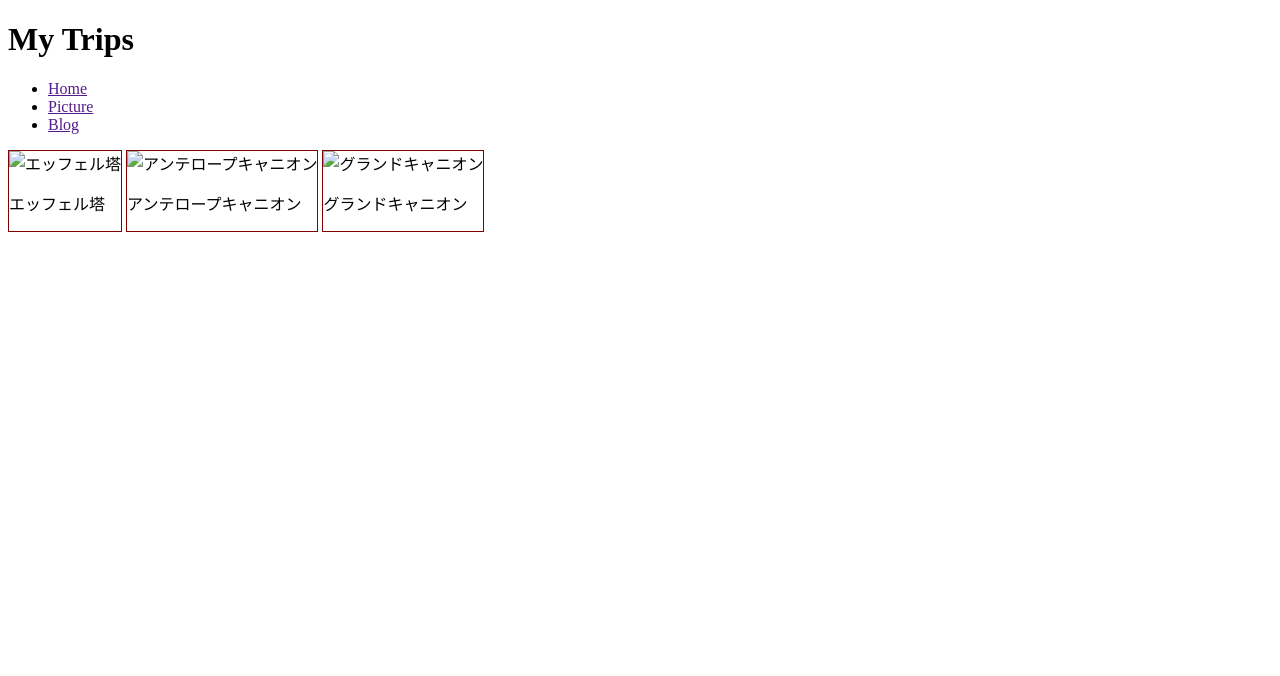
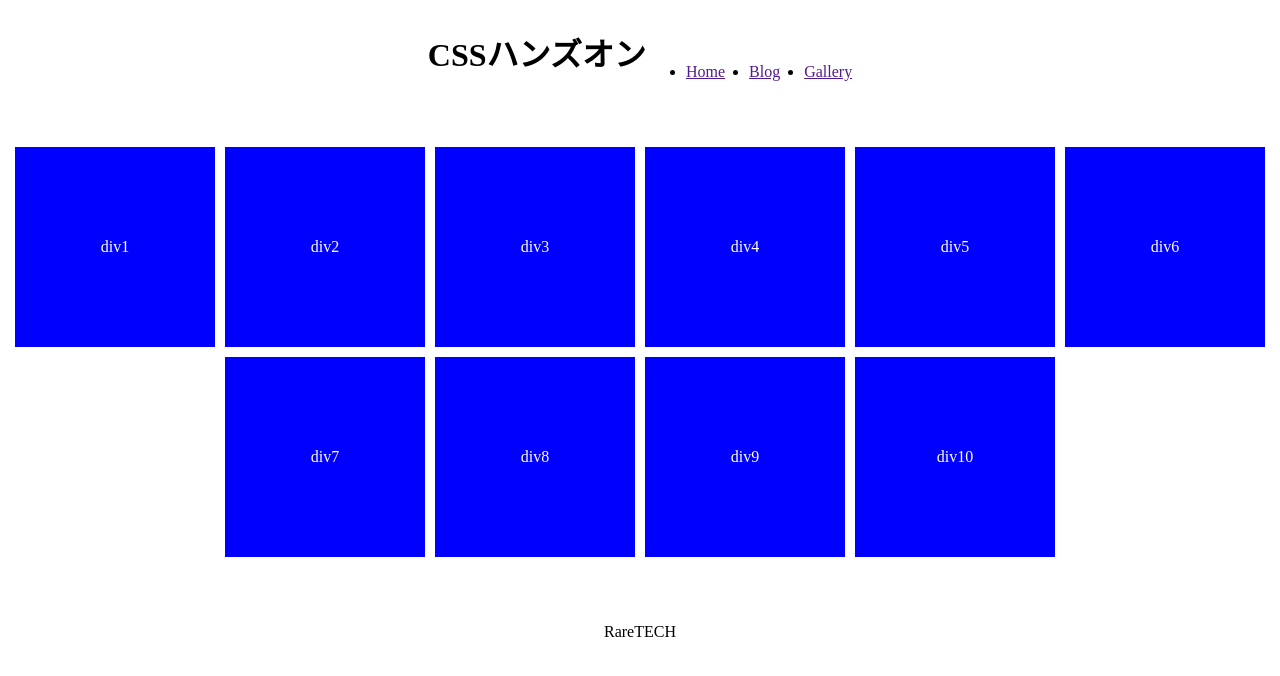
Before and after one commit to pirorintyo/HTML_Test_App, a plain HTML site: page index.html in a window 1280 px wide. Drawn offline with Linux system fonts and the light colour scheme.

Commit message:
Part12 フレックスボックス

```diff
--- a/index.html
+++ b/index.html
@@ -7,26 +7,27 @@
 </head>
 <body>
   <header>
-    <h1>My Trips</h1>
+    <h1>CSSハンズオン</h1>
     <ul>
       <li><a href="">Home</a></li>
-      <li><a href="">Picture</a></li>
       <li><a href="">Blog</a></li>
+      <li><a href="">Gallery</a></li>
     </ul>
   </header>
   <main>
-    <div>
-      <img src="img/eiffel.jpg" alt="エッフェル塔">
-      <p>エッフェル塔</p>
-    </div>
-    <div>
-      <img src="img/antelope.jpg" alt="アンテロープキャニオン">
-      <p>アンテロープキャニオン</p>
-    </div>
-    <div>
-      <img src="img/grand.jpg" alt="グランドキャニオン">
-      <p>グランドキャニオン</p>
-    </div>
+    <div>div1</div>
+    <div>div2</div>
+    <div>div3</div>
+    <div>div4</div>
+    <div>div5</div>
+    <div>div6</div>
+    <div>div7</div>
+    <div>div8</div>
+    <div>div9</div>
+    <div>div10</div>
   </main>
+  <footer>
+    <p>RareTECH</p>
+  </footer>
 </body>
 </html>
--- a/styles.css
+++ b/styles.css
@@ -1,12 +1,37 @@
-img{
-	width:300px;
-	height:300px;
+body{
+	display:flex;
+	flex-direction:column;
+	align-items:center;
+	gap:50px;
+}
+
+header{
+	display:flex;
+	flex-direction:row;
+	justify-content:space-between;
+	align-items:flex-end;
+}
+
+ul{
+	display:flex;
+	flex-direction:row;
+	gap:24px;
 }
 
 div{
-	box-sizing: border-box;
-	width:320;
-	height:360;
-	border:1px solid #800000;
-	display:inline-block;
+	color:white;
+	background-color:blue;
+	width:200px;
+	height:200px;
+	text-align:center;
+	line-height:200px;
 }
+
+main{
+	display:flex;
+	flex-direction:row;
+	flex-wrap:wrap;
+	grid-template-columns:repeat(5,200px);
+	justify-content:center;
+	gap:10px;
+}
```
